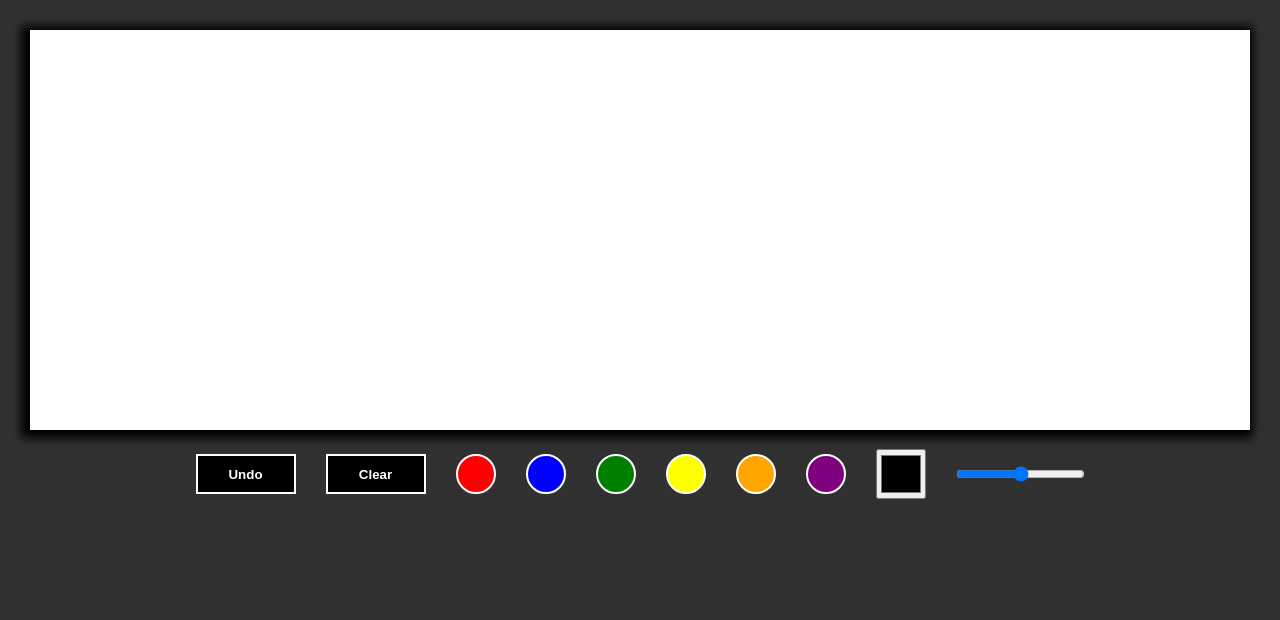
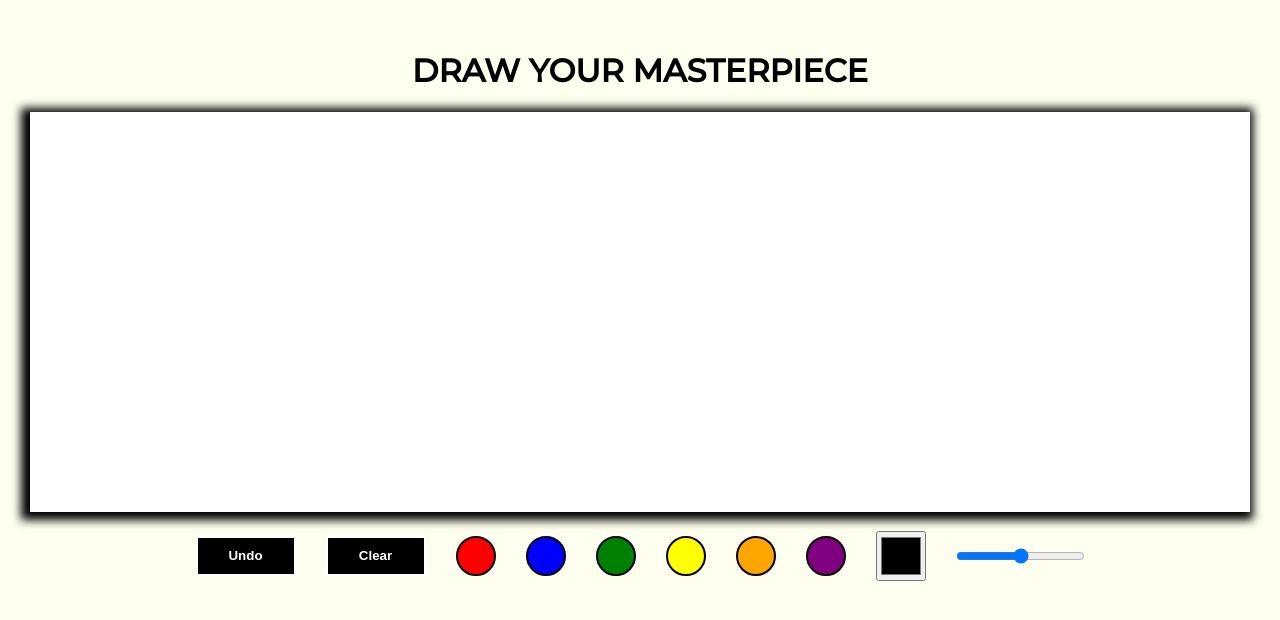
Before and after one commit to vjards/drawing-app, a plain HTML site: page index.html in a window 1280 px wide. Drawn offline with Linux system fonts and the light colour scheme.

Commit message:
Updated app background and font style

```diff
--- a/css/styles.css
+++ b/css/styles.css
@@ -1,14 +1,22 @@
 body{
-    background-color: #313131;
+    background-color: ivory;
     margin:0;
     padding:30px;
     overflow:hidden;
-    font-family: Verdana, Geneva, Tahoma, sans-serif;
+    font-family: 'Montserrat', sans-serif;
 }
+
+
 
 canvas{
     box-shadow: -3px 2px 9px 6px black;
     cursor:pointer;
+}
+
+h1{
+    display:flex;
+    justify-content: center;
+    color:black;
 }
 
 .tools{
@@ -27,7 +35,7 @@ canvas{
     display: inline-block;
     box-sizing:border-box;
     border-radius: 50%;
-    border:2px solid white;
+    border:2px solid black;
     align-self:center;
     margin:0 15px;
 }
--- a/index.html
+++ b/index.html
@@ -8,10 +8,14 @@
         <title>Paint App Project</title>
         <link rel="stylesheet" href="css/styles.css"/>
         <script src="js/main.js" defer></script>
+        <link rel="preconnect" href="https://fonts.googleapis.com">
+        <link rel="preconnect" href="https://fonts.gstatic.com" crossorigin>
+        <link href="https://fonts.googleapis.com/css2?family=Montserrat:wght@500&display=swap" rel="stylesheet">
     </head>
 
     <body>
         <div class="application">
+            <h1>DRAW YOUR MASTERPIECE</h1>
            <canvas id="canvas"></canvas>
                 <div class="tools">
                     <button onClick ="undo_last()"type="button" class="button">Undo</button>
```
